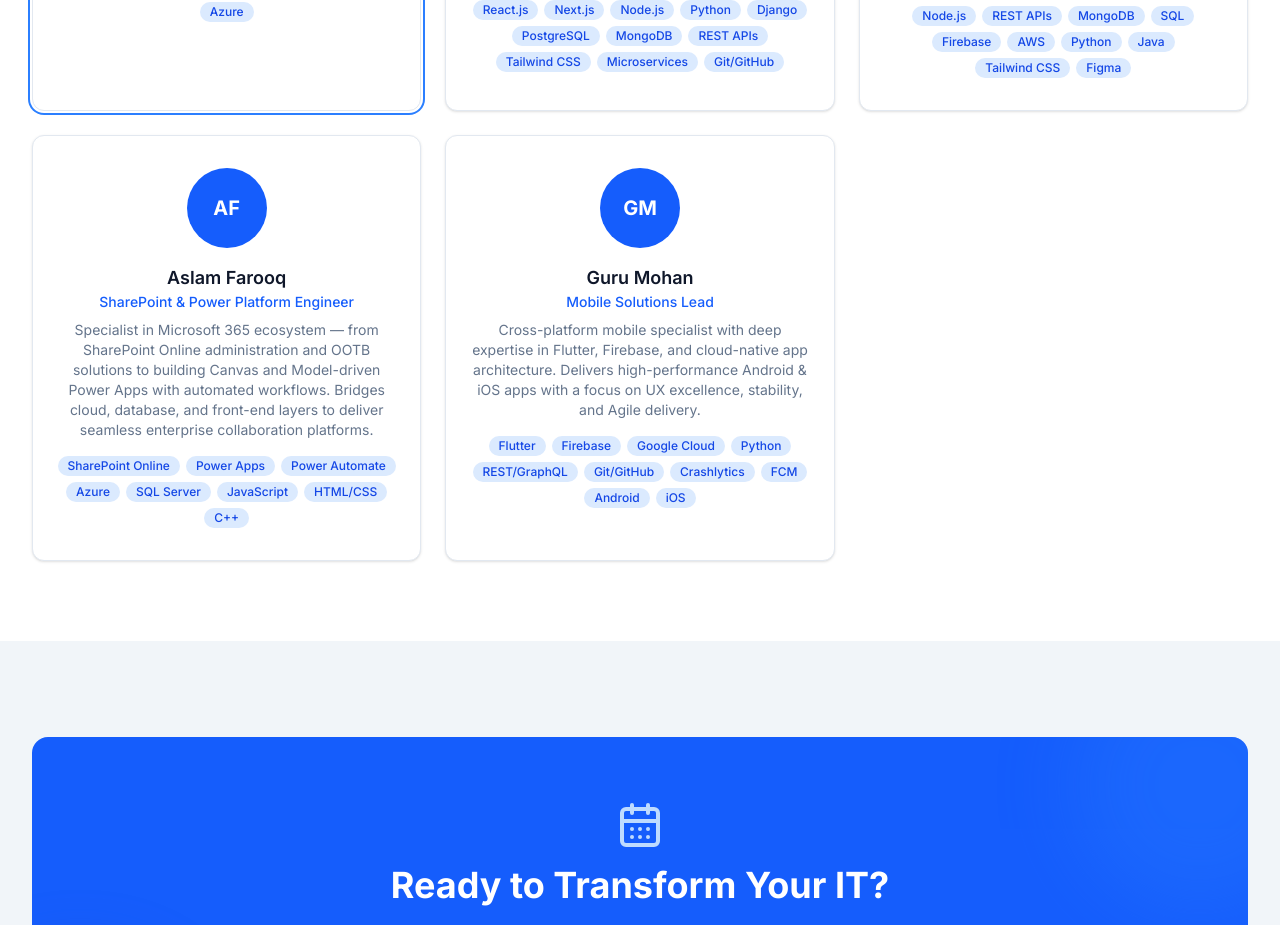
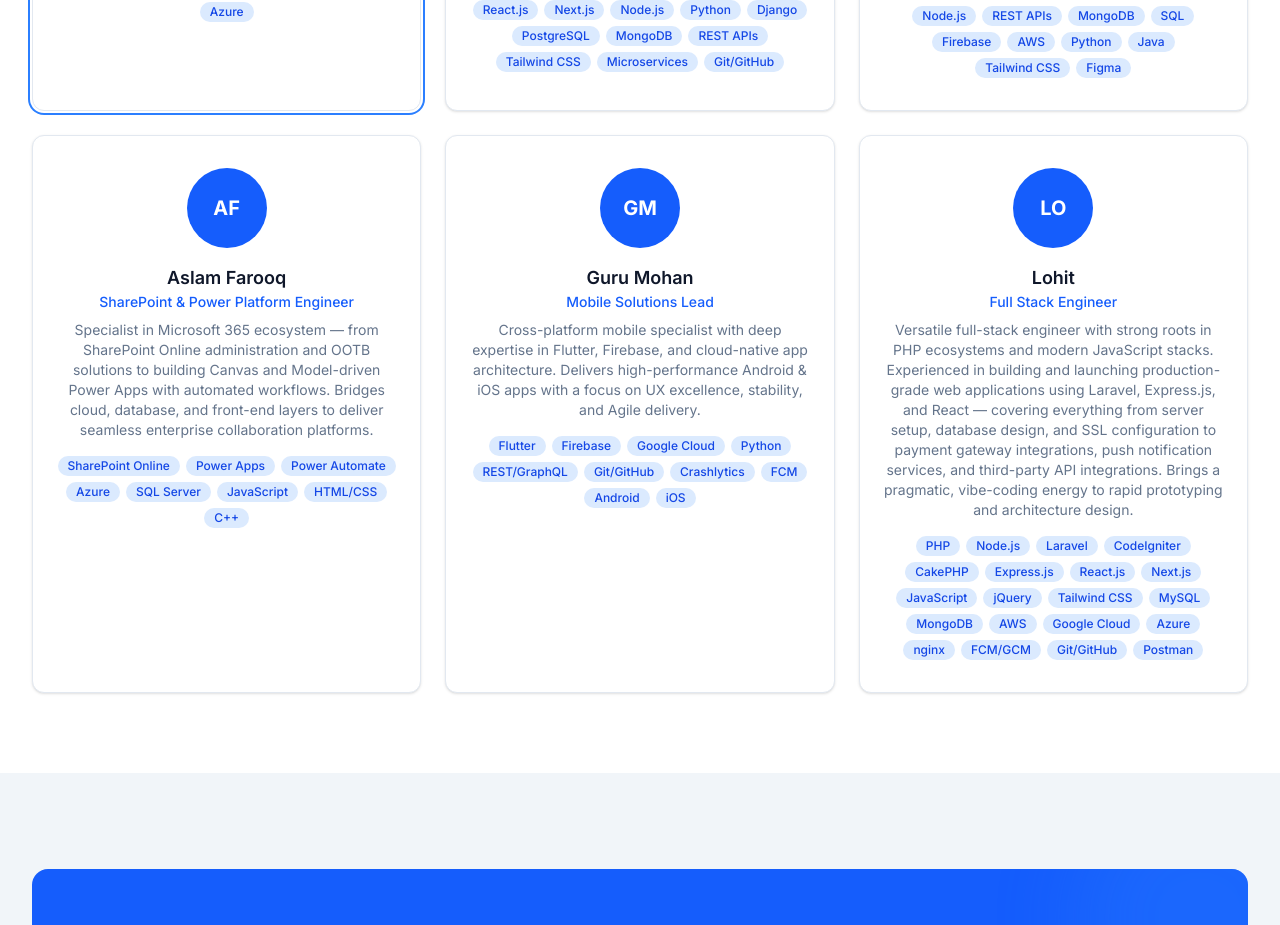
Before and after one commit to PavanKusunuri/techinifinity, a Next.js app: page /about in a window 1280 px wide. Shown: the part 2220-3145 px from the top of the page. Built offline with nearby package versions, Linux system fonts and the light colour scheme.

Commit message:
Added Lohit to the team

```diff
--- a/src/app/about/page.tsx
+++ b/src/app/about/page.tsx
@@ -93,6 +93,34 @@ const team = [
       "FCM",
       "Android",
       "iOS",
+    ],
+  },
+  {
+    name: "Lohit",
+    role: "Full Stack Engineer",
+    bio: "Versatile full-stack engineer with strong roots in PHP ecosystems and modern JavaScript stacks. Experienced in building and launching production-grade web applications using Laravel, Express.js, and React — covering everything from server setup, database design, and SSL configuration to payment gateway integrations, push notification services, and third-party API integrations. Brings a pragmatic, vibe-coding energy to rapid prototyping and architecture design.",
+    avatar: "LO",
+    skills: [
+      "PHP",
+      "Node.js",
+      "Laravel",
+      "CodeIgniter",
+      "CakePHP",
+      "Express.js",
+      "React.js",
+      "Next.js",
+      "JavaScript",
+      "jQuery",
+      "Tailwind CSS",
+      "MySQL",
+      "MongoDB",
+      "AWS",
+      "Google Cloud",
+      "Azure",
+      "nginx",
+      "FCM/GCM",
+      "Git/GitHub",
+      "Postman",
     ],
   },
 ];
```
